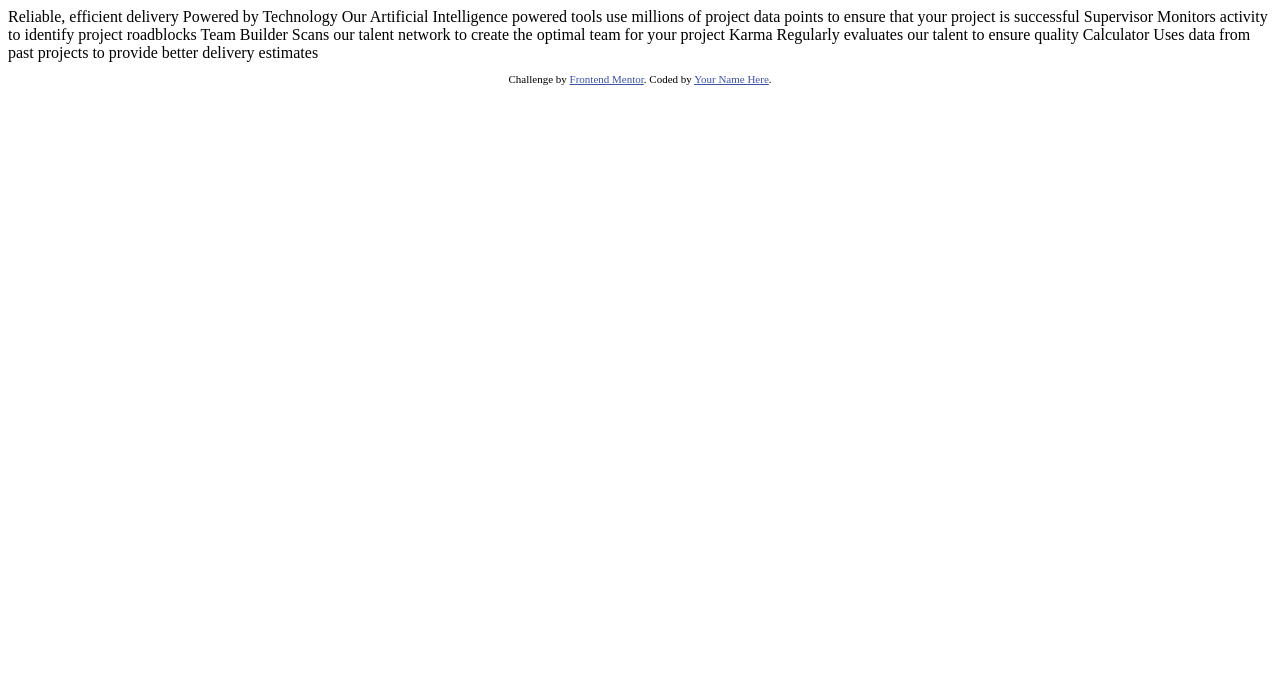
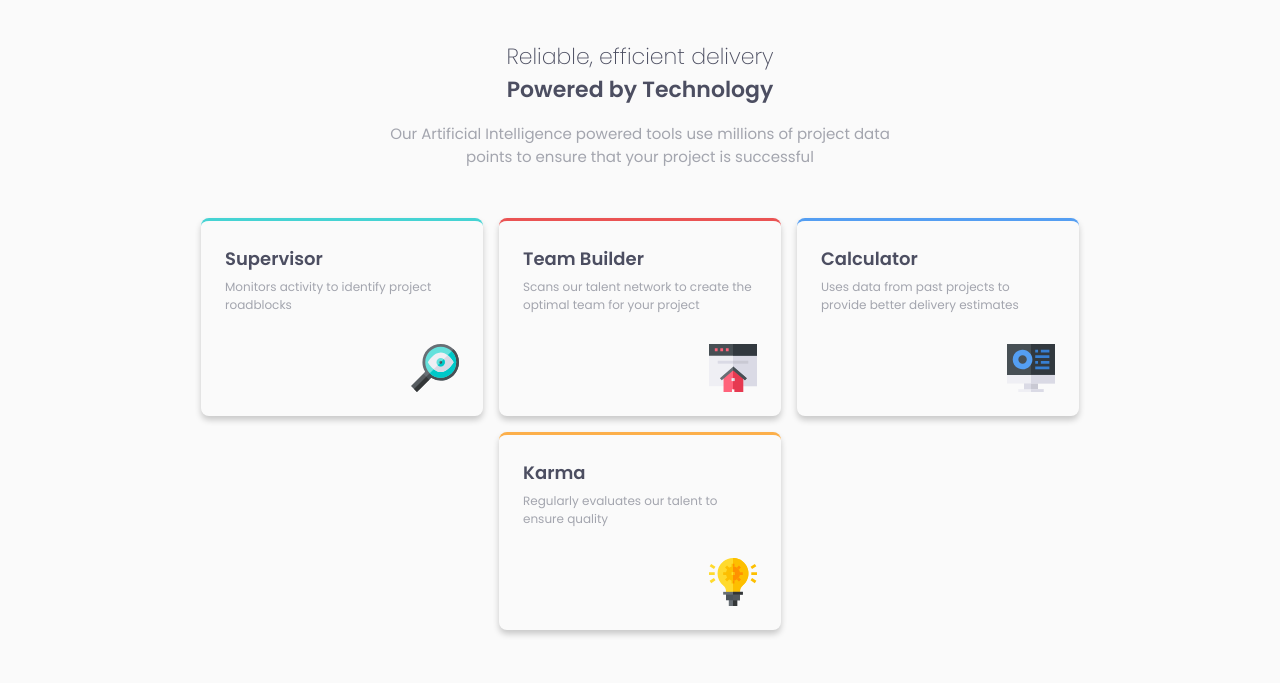
Before and after one commit to dgarcia1724/Four-card-feature-section, a plain HTML site: page index.html in a window 1280 px wide. Drawn offline with Linux system fonts and the light colour scheme.

Commit message:
Grid should be improved

```diff
--- a/index.html
+++ b/index.html
@@ -1,45 +1,75 @@
 <!DOCTYPE html>
 <html lang="en">
-<head>
-  <meta charset="UTF-8">
-  <meta name="viewport" content="width=device-width, initial-scale=1.0"> <!-- displays site properly based on user's device -->
+  <head>
+    <meta charset="UTF-8" />
+    <meta name="viewport" content="width=device-width, initial-scale=1.0" />
+    <!-- displays site properly based on user's device -->
 
-  <link rel="icon" type="image/png" sizes="32x32" href="./images/favicon-32x32.png">
+    <link
+      rel="icon"
+      type="image/png"
+      sizes="32x32"
+      href="./images/favicon-32x32.png"
+    />
 
-  <title>Frontend Mentor | Four card feature section</title>
+    <title>Frontend Mentor | Four card feature section</title>
+    <link rel="preconnect" href="https://fonts.googleapis.com" />
+    <link rel="preconnect" href="https://fonts.gstatic.com" crossorigin />
+    <link
+      href="https://fonts.googleapis.com/css2?family=Poppins:wght@200;400;600&display=swap"
+      rel="stylesheet"
+    />
+    <link rel="stylesheet" href="style.css" />
+  </head>
+  <body>
+    <header>
+      <h1>Reliable, efficient delivery <span>Powered by Technology</span></h1>
+      <p>
+        Our Artificial Intelligence powered tools use millions of project data
+        points to ensure that your project is successful
+      </p>
+    </header>
+    <section>
+      <div class="container cyan">
+        <h2>Supervisor</h2>
+        <p>Monitors activity to identify project roadblocks</p>
+        <div>
+          <img
+            src="images/icon-supervisor.svg"
+            alt="magnifying glass with eye open image"
+          />
+        </div>
+      </div>
+      <div class="container red">
+        <h2>Team Builder</h2>
+        <p>
+          Scans our talent network to create the optimal team for your project
+        </p>
+        <div>
+          <img
+            src="images/icon-team-builder.svg"
+            alt="house in front of website image"
+          />
+        </div>
+      </div>
+      <div class="container orange">
+        <h2>Karma</h2>
+        <p>Regularly evaluates our talent to ensure quality</p>
 
-  <!-- Feel free to remove these styles or customise in your own stylesheet 👍 -->
-  <style>
-    .attribution { font-size: 11px; text-align: center; }
-    .attribution a { color: hsl(228, 45%, 44%); }
-  </style>
-</head>
-<body>
-
-  Reliable, efficient delivery
-  Powered by Technology
-
-  Our Artificial Intelligence powered tools use millions of project data points
-  to ensure that your project is successful
-
-  Supervisor
-  Monitors activity to identify project roadblocks
-
-  Team Builder
-  Scans our talent network to create the optimal team for your project
-
-  Karma
-  Regularly evaluates our talent to ensure quality
-
-  Calculator
-  Uses data from past projects to provide better delivery estimates
-
-
-  <footer>
-    <p class="attribution">
-      Challenge by <a href="https://www.frontendmentor.io?ref=challenge" target="_blank">Frontend Mentor</a>.
-      Coded by <a href="#">Your Name Here</a>.
-    </p>
-  </footer>
-</body>
+        <div>
+          <img src="images/icon-karma.svg" alt="light bulb shining image" />
+        </div>
+      </div>
+      <div class="container blue">
+        <h2>Calculator</h2>
+        <p>Uses data from past projects to provide better delivery estimates</p>
+        <div>
+          <img
+            src="images/icon-calculator.svg"
+            alt="computer calculating image"
+          />
+        </div>
+      </div>
+    </section>
+  </body>
 </html>
--- /dev/null
+++ b/style.css
@@ -0,0 +1,122 @@
+* {
+  padding: 0;
+  margin: 0;
+  box-sizing: border-box;
+}
+html {
+  font-size: 62.5%;
+}
+
+body {
+  font-family: "Poppins", sans-serif;
+  font-size: 1.5rem;
+  background-color: hsl(0, 0%, 98%);
+  color: hsl(234, 12%, 34%);
+
+  margin: 40px 20px;
+}
+
+header {
+  margin-bottom: 50px;
+  text-align: center;
+}
+
+header h1 {
+  max-width: 282px;
+  margin: 0 auto 16px;
+
+  font-size: 2.2rem;
+  font-weight: 200;
+}
+header span {
+  font-weight: 600;
+}
+header p {
+  max-width: 500px;
+  margin: 0 auto;
+
+  font-weight: 400;
+  color: hsl(229, 6%, 66%);
+}
+
+/******** BOXES ***********/
+
+section {
+  position: absolute;
+  left: 50%;
+  transform: translate(-50%, 0);
+
+  padding-bottom: 50px;
+
+  display: grid;
+  gap: 16px;
+}
+
+.container {
+  width: 282px;
+
+  padding: 24px;
+  box-shadow: 0 4px 6px rgba(0, 0, 0, 0.2);
+  border-radius: 8px;
+}
+
+.container h2 {
+  margin-bottom: 6px;
+  font-size: 1.8rem;
+}
+.container p {
+  margin-bottom: 30px;
+  font-size: 1.2rem;
+  color: hsl(229, 6%, 66%);
+}
+
+.container div {
+  display: flex;
+  justify-content: flex-end;
+}
+
+.container img {
+  align-items: flex-end;
+  width: 48px;
+}
+
+.cyan {
+  border-top: 3px solid hsl(180, 62%, 55%);
+}
+.red {
+  border-top: 3px solid hsl(0, 78%, 62%);
+}
+.orange {
+  border-top: 3px solid hsl(34, 97%, 64%);
+}
+.blue {
+  border-top: 3px solid hsl(212, 86%, 64%);
+}
+
+/* RESPONSIVE GRID MEDIA QUERY */
+
+@media (min-width: 800px) {
+  section {
+    grid-template-columns: 1fr 1fr 1fr;
+    grid-template-rows: 1fr 1fr;
+  }
+
+  .cyan {
+    border-top: 3px solid hsl(180, 62%, 55%);
+  }
+  .red {
+    border-top: 3px solid hsl(0, 78%, 62%);
+    grid-column: 2;
+    grid-row: 1;
+  }
+  .orange {
+    border-top: 3px solid hsl(34, 97%, 64%);
+    grid-column: 2;
+    grid-row: 2;
+  }
+  .blue {
+    border-top: 3px solid hsl(212, 86%, 64%);
+    grid-column: 3;
+    grid-row: 1;
+  }
+}
```
